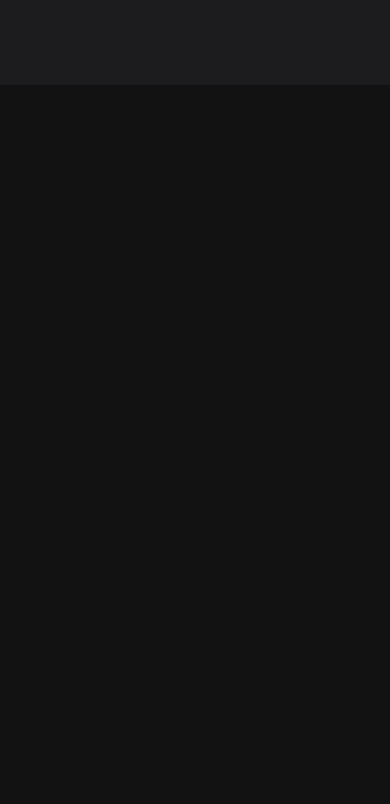
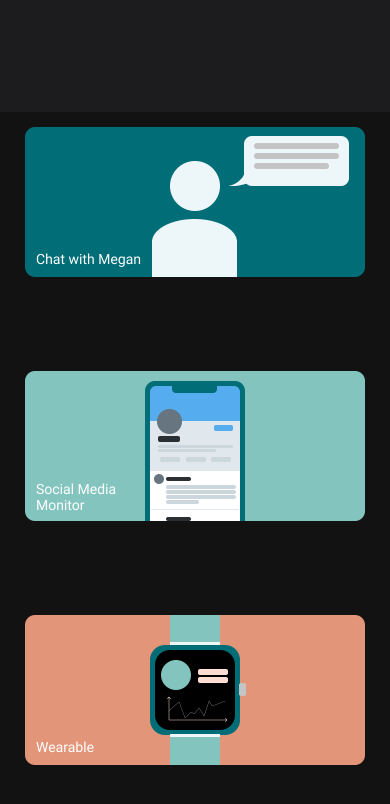
Before and after one commit to sychiang1996/MEG, a React Native app: screen / in a window 390 px wide. Shown: the top 804 px of the page. Built offline with nearby package versions, Linux system fonts and the light colour scheme.

Commit message:
Done with layout of MenuPage

```diff
--- a/app/screens/LoadingScreen.js
+++ b/app/screens/LoadingScreen.js
@@ -20,10 +20,7 @@ function LoadingScreen() {
 
 const styles = StyleSheet.create({
     container: {
-        flex: 1,
-        backgroundColor: '#121212',
-        alignItems: 'center',
-        justifyContent: 'center'
+        backgroundColor: '#fff'
     },
     bg: {
         height: '100%',
--- a/app/screens/Megan.js
+++ b/app/screens/Megan.js
@@ -81,8 +81,7 @@ function Megan() {
 
 const styles = StyleSheet.create({
     container: {
-        flex: 1,
-        backgroundColor: '#121212'
+        backgroundColor: '#fff'
     },
     text: {
         fontSize: 14
--- a/app/screens/MenuPage.js
+++ b/app/screens/MenuPage.js
@@ -1,6 +1,6 @@
 import React from 'react';
 import { StatusBar } from 'expo-status-bar';
-import { StyleSheet, View } from 'react-native';
+import { StyleSheet, View, ScrollView, Image, Pressable, TouchableOpacity, Text } from 'react-native';
 
 function MenuPage() {
 
@@ -10,16 +10,24 @@ function MenuPage() {
 
             </View>
 
-            <View>
+            <View style={styles.mainArea}>
+                <TouchableOpacity style={styles.touchable} onPress={chat}>
+                    <Image
+                    style={styles.image}
+                    source={require('../assets/MeganGraphic.png')}/>
+                </TouchableOpacity>
 
-            </View>
+                <TouchableOpacity style={styles.touchable} onPress={monitor}>
+                    <Image
+                    style={styles.image}
+                    source={require('../assets/SocialMediaGraphic.png')}/>
+                </TouchableOpacity>
 
-            <View>
-
-            </View>
-
-            <View>
-
+                <TouchableOpacity style={styles.touchable} onPress={wearable}>
+                    <Image
+                    style={styles.image}
+                    source={require('../assets/WearableGraphic.png')}/>
+                </TouchableOpacity>
             </View>
             <StatusBar style='dark'/>
         </View>
@@ -29,19 +37,46 @@ function MenuPage() {
 const styles = StyleSheet.create({
     container: {
         flex: 1,
-        backgroundColor: '#121212'
+        backgroundColor: '#fff'
+    },
+    text: {
+        fontSize: 14,
+        color: '#fff'
+    },
+    image: {
+        height: 150,
+        width: 340
+    },
+    touchable: {
+        flex: 1,
+        padding: 15
     },
     topBar: {
-        height: 85,
-        width: '100%',
+        flex: 17,
         backgroundColor: '#1c1c1e',
+    },
+    mainArea: {
+        flex: 111,
+        backgroundColor: '#121212',
         alignItems: 'center',
         justifyContent: 'center'
     },
-    mainArea: {
-        flex: 3,
-        backgroundColor: '#000000',
-    },
 });
 
+const dummyFunc = () => {
+    console.log('Hi!');
+}
+
+const chat = () => {
+    console.log('Chat!');
+}
+
+const monitor = () => {
+    console.log('Monitor!');
+}
+
+const wearable = () => {
+    console.log('Wearable!');
+}
+
 export default MenuPage;
```
